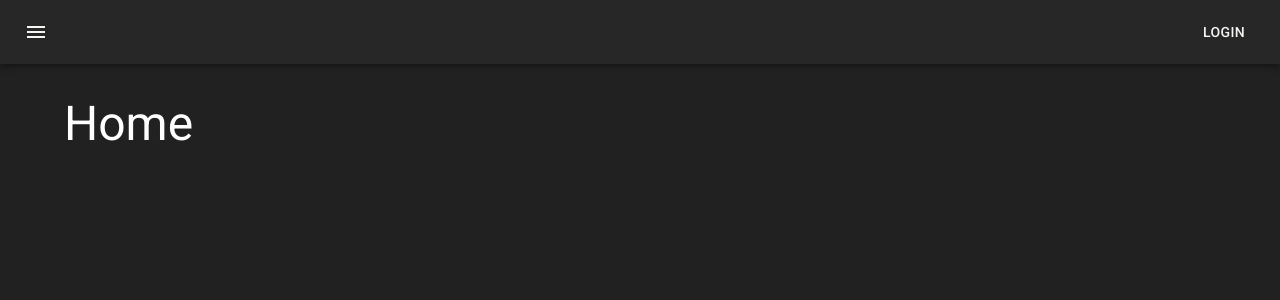
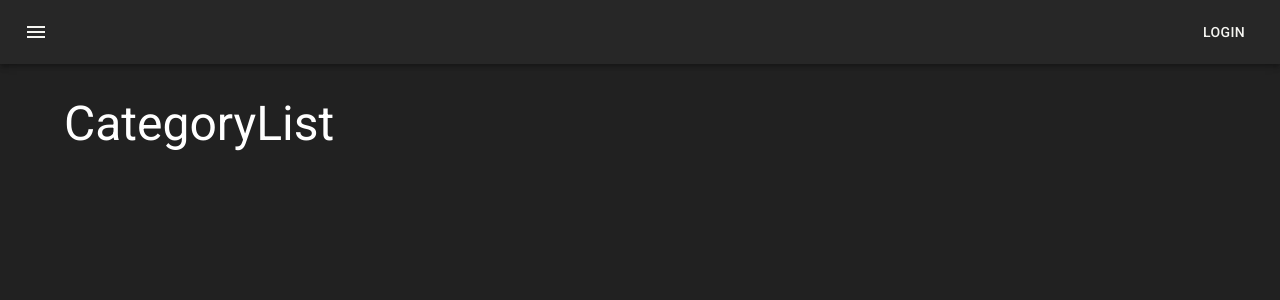
Before and after one commit to aggierosa/CodeFlix, a React (Create React App) app: page / in a window 1280 px wide. Shown: the top 300 px of the page. Built offline with nearby package versions, Linux system fonts and the light colour scheme.

Commit message:
feat: category slice, starting redux

```diff
--- a/src/App.tsx
+++ b/src/App.tsx
@@ -7,26 +7,9 @@ import { appTheme } from "./config/theme";
 import Typography from "@mui/material/Typography";
 
 import { Routes, Route, Link } from "react-router-dom";
-
-const Home = () => {
-  return (
-    <Box>
-      <Typography variant="h3" component="h1">
-        Home
-      </Typography>
-    </Box>
-  );
-};
-
-const About = () => {
-  return (
-    <Box>
-      <Typography variant="h3" component="h1">
-        About
-      </Typography>
-    </Box>
-  );
-};
+import { CategoryList } from "./features/categories/ListCategory";
+import { CategoryCreate } from "./features/categories/CreateCategory";
+import { CategoryEdit } from "./features/categories/EditCategory";
 
 function App() {
   return (
@@ -41,8 +24,19 @@ function App() {
         <Header />
         <Layout>
           <Routes>
-            <Route path="/" element={<Home />} />
-            <Route path="about" element={<About />} />
+            <Route path="/" element={<CategoryList />} />
+            <Route path="/categorires" element={<CategoryList />} />
+            <Route path="/categories/create" element={<CategoryCreate />} />
+            <Route path="/categories/edit/:id" element={<CategoryEdit />} />
+            <Route
+              path="*"
+              element={
+                <Box sx={{ color: "white" }}>
+                  <Typography variant="h1"> 404</Typography>
+                  <Typography variant="h2"> Page not found</Typography>
+                </Box>
+              }
+            />
           </Routes>
         </Layout>
       </Box>
--- a/src/app/store.ts
+++ b/src/app/store.ts
@@ -1,9 +1,11 @@
-import { configureStore, ThunkAction, Action } from '@reduxjs/toolkit';
-import counterReducer from '../features/counter/counterSlice';
+import { configureStore, ThunkAction, Action } from "@reduxjs/toolkit";
+import counterReducer from "../features/counter/counterSlice";
+import categoriesReducer from "../features/categories/categorySlice";
 
 export const store = configureStore({
   reducer: {
     counter: counterReducer,
+    categories: categoriesReducer,
   },
 });
 
--- /dev/null
+++ b/src/features/categories/CreateCategory.tsx
@@ -0,0 +1,9 @@
+import { Box, Typography } from "@mui/material";
+
+export const CategoryCreate = () => (
+  <Box>
+    <Typography variant="h3" component="h1">
+      CategoryCreate
+    </Typography>
+  </Box>
+);
--- /dev/null
+++ b/src/features/categories/EditCategory.tsx
@@ -0,0 +1,9 @@
+import { Box, Typography } from "@mui/material";
+
+export const CategoryEdit = () => (
+  <Box>
+    <Typography variant="h3" component="h1">
+      CategoryEdit
+    </Typography>
+  </Box>
+);
--- /dev/null
+++ b/src/features/categories/ListCategory.tsx
@@ -0,0 +1,9 @@
+import { Box, Typography } from "@mui/material";
+
+export const CategoryList = () => (
+  <Box>
+    <Typography variant="h3" component="h1">
+      CategoryList
+    </Typography>
+  </Box>
+);
--- /dev/null
+++ b/src/features/categories/categorySlice.ts
@@ -0,0 +1,65 @@
+import { createSlice } from "@reduxjs/toolkit";
+
+interface Category {
+  id: string;
+  name: string;
+  description: string | null;
+  is_active: boolean;
+  deleted_at: null | string;
+  created_at: string;
+  updated_at: string;
+}
+
+const category: Category = {
+  id: "1",
+  name: "Category",
+  description: "Category description",
+  is_active: true,
+  deleted_at: null,
+  created_at: "10/10/10",
+  updated_at: "10/10/10",
+};
+
+export const initialState = [
+  category,
+  {
+    ...category,
+    id: "1",
+    name: "Category",
+    description: "Category description",
+    is_active: true,
+    deleted_at: null,
+    created_at: "10/10 / 10",
+    updated_at: "10/10 / 10",
+  },
+  {
+    ...category,
+    id: "2",
+    name: "Category",
+    description: "Category description",
+    is_active: true,
+    deleted_at: null,
+    created_at: "10/10 / 10",
+    updated_at: "10/10 / 10",
+  },
+  {
+    ...category,
+    id: "3",
+    name: "Category",
+    description: "Category description",
+    is_active: true,
+    deleted_at: null,
+    created_at: "10/10 / 10",
+    updated_at: "10/10 / 10",
+  },
+];
+
+const categoriesSclice = createSlice({
+  name: "categories",
+  initialState: initialState,
+  reducers: {
+    createCategory(state, action) {},
+  },
+});
+
+export default categoriesSclice.reducer;
```
